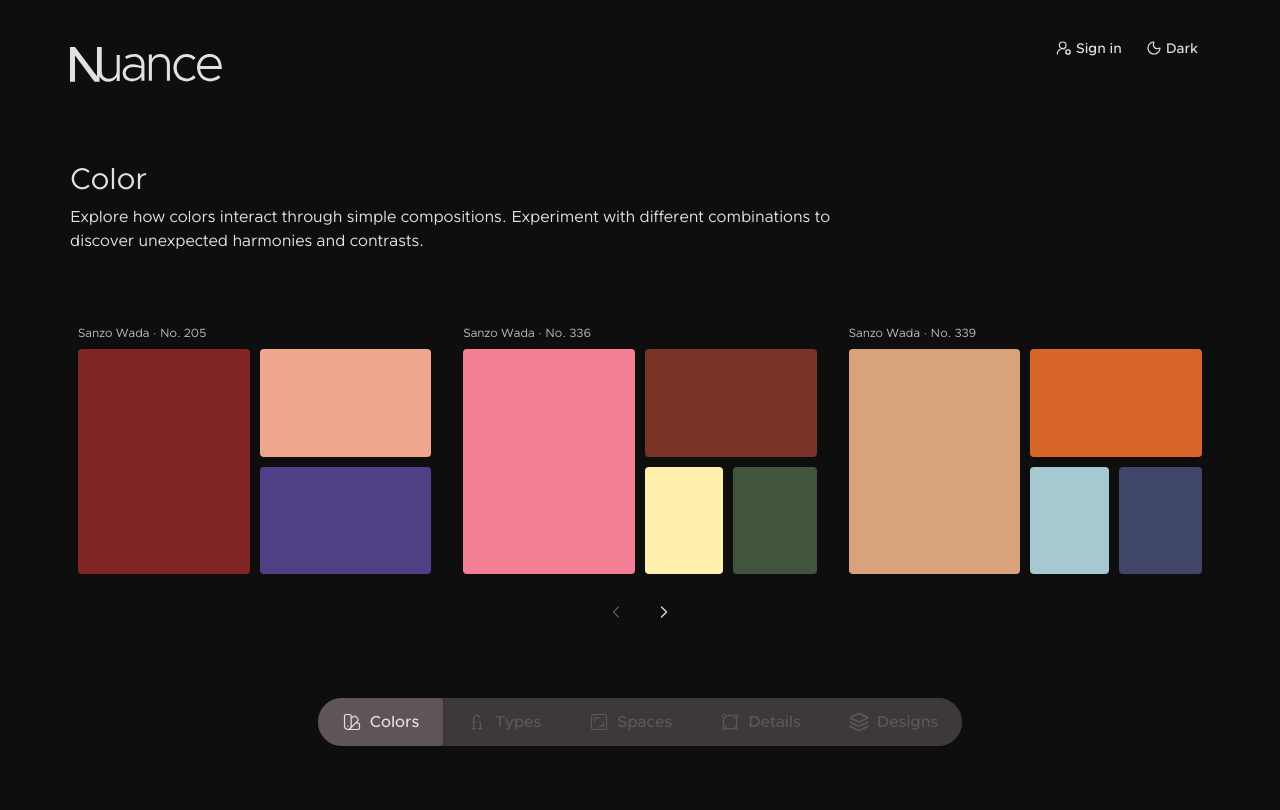
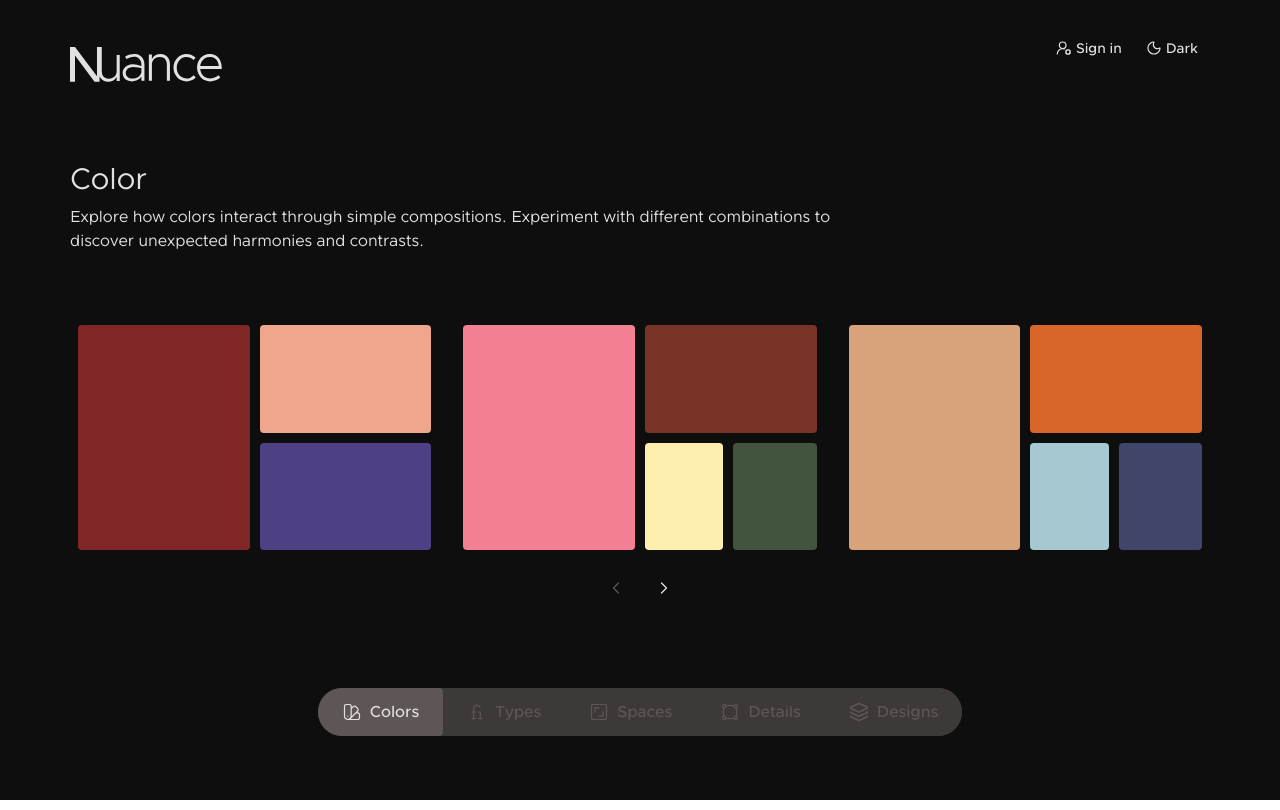
Before and after one commit to cmd1209/Nuance, a React (Vite) app: page / in a window 1280 px wide. Built offline with nearby package versions, Linux system fonts and the light colour scheme; no server answers.

Commit message:
deleting useless text and dialog

```diff
--- a/src/nuance/components/AccountDialog.tsx
+++ b/src/nuance/components/AccountDialog.tsx
@@ -216,7 +216,6 @@ export function AccountDialog({ account, onClose, onOpen }: { account: Account;
           </div>
         </section>
         <section id={`${prefix}-panel-colors`} role="tabpanel" aria-labelledby={`${prefix}-tab-colors`} className="account-dialog__library" aria-busy={account.dataLoading} hidden={section !== "colors"} tabIndex={0}>
-          <p className="account-dialog__hint">{account.saved.length} / {MAX_SAVED_COMPOSITIONS} saved</p>
           {account.dataLoading && !account.saved.length ? <p role="status">Loading compositions…</p> : !account.error && (account.saved.length ? <div className="account-dialog__saved">
             {account.saved.map(item => <div key={item.id} className="account-dialog__saved-item">
               <PaletteCard composition={item.composition} disabled={busy} onSelect={() => { onOpen(item.composition); onClose(); }} />
@@ -224,6 +223,7 @@ export function AccountDialog({ account, onClose, onOpen }: { account: Account;
                 disabled={busy} onClick={() => removeComposition(item.id)} leadingIcon={<Trash2 size={16} aria-hidden="true" />}></Button>
             </div>)}
           </div> : <p>Your saved compositions will appear here. Open a palette and choose “Save”. You can keep up to four.</p>)}
+          <p className="account-dialog__hint">{account.saved.length} / {MAX_SAVED_COMPOSITIONS} saved</p>
         </section>
         {account.error && <div className="account-dialog__form"><p role="alert">{account.error}</p><Button disabled={busy} onClick={() => { void account.refresh(); }}>Try again</Button></div>}
       </>}
--- a/src/nuance/components/PaletteCard.tsx
+++ b/src/nuance/components/PaletteCard.tsx
@@ -4,7 +4,6 @@ import { computeLayout, paintedRect } from "../domain/layout";
 export function PaletteCard({ composition, onSelect, disabled = false }: { composition: Composition; onSelect: () => void; disabled?: boolean }) {
   return <button type="button" className="palette-card" onClick={onSelect} disabled={disabled}
     aria-label={`Edit ${composition.name}: ${composition.colors.map(c => c.hex).join(", ")}`}>
-    <span className="palette-card__label">{paletteAttribution(composition)}</span>
     <span className="palette-card__artwork" aria-hidden="true">
       {computeLayout(composition.layout).regions.map(region => {
         const rect = paintedRect(region, { width: 276, height: 176, gap: 8 });
```
